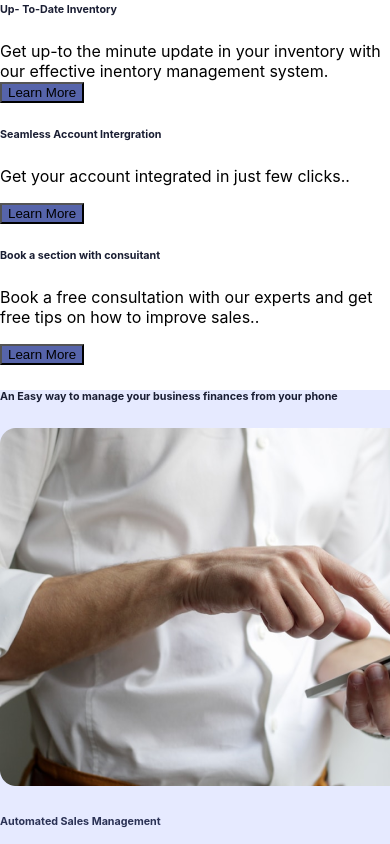
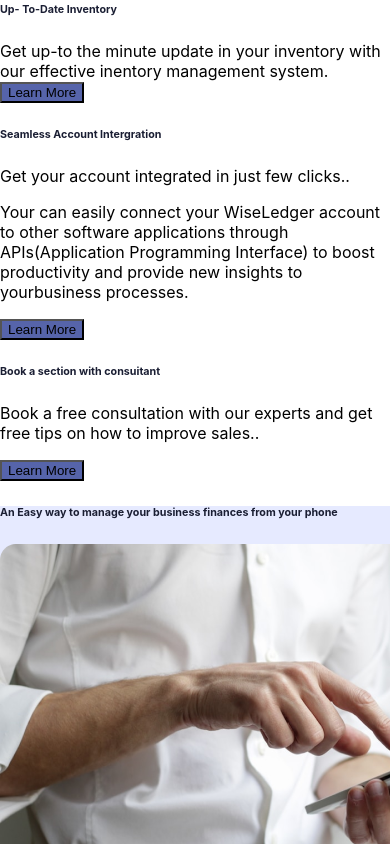
Before and after one commit to chepyego/Group-69, a React (Create React App) app: page / in a window 390 px wide. Shown: the part 1140-1984 px from the top of the page. Built offline with nearby package versions, Linux system fonts and the light colour scheme.

Commit message:
fix appstore and playstore button on mobile screen

```diff
--- a/src/components/AboutWiseLeger.jsx
+++ b/src/components/AboutWiseLeger.jsx
@@ -62,10 +62,12 @@ export default function AboutWiseLeger() {
 
               </p>
             </div>
-            <div className='hover:bg-gray-100 shadow-2xl bg-white rounded-2xl w-96 max-w-fit  h-64 mx-auto md:mb-28 mb-6'>
+            <div className='hover:bg-gray-100 shadow-2xl bg-white rounded-2xl w-96 max-w-fit max-h-fit h-64 mx-auto md:mb-28 mb-6'>
               <h6 className=' text-lg md:text-3xl font-semibold nav-text pt-6 md:pl-4 pl-10'>Seamless Account Intergration</h6>
               <p className=' m-4 justify-center align-center text-base font-normal text-blue-600/75 font-Inter'>Get your account integrated in just few clicks..</p>
-              <button className='ml-14 md:ml-4 nav-button rounded-lg text-white py-2.5 px-8'>Learn More</button>
+              <p className=' hidden truncate trial hover:text-clip'>Your can easily connect your WiseLedger account to other software applications through APIs(Application Programming Interface) to boost productivity and provide new insights to yourbusiness processes.</p>
+
+              <button className='ml-14 md:ml-4 nav-button rounded-lg text-white py-2.5 px-8 hover:visible'>Learn More</button>
             </div>
             <div className=' hover:bg-gray-100 shadow-2xl bg-white rounded-2xl w-96 max-w-fit h-64 mx-auto md:mb-28 mb-6'>
               <h6 className='text-lg md:text-3xl font-semibold nav-text pt-6 md:pl-4 pl-10'>Book a section with consuitant</h6>
--- a/src/components/Footer.jsx
+++ b/src/components/Footer.jsx
@@ -33,7 +33,7 @@ function Footer() {
 
             </div>
         </ul>
-        <div className='flex justify-center align-top md:pb-28 pb-96  mt-8 ml-20'>
+        <div className=' flex-1 flex justify-center align-top md:pb-28 pb-20  mt-8 md:ml-20 ml-0'>
           <MobilePlaystore/>
 
         </div>
--- a/src/components/MobilePlaystore.jsx
+++ b/src/components/MobilePlaystore.jsx
@@ -7,12 +7,12 @@ export default function MobilePlaystore() {
   return (
     <div>
 
-        <button className='bg-black px-5 py-2 rounded-lg text-white  relative  mr-8'>
+        <button className='bg-black px-5 py-2 rounded-lg text-white  relative  mr-8 hover:bg-gray-700'>
           <span className='absolute left-0 bottom-2 text-4xl'>{<AiFillApple/>}</span><span className='text-sm'>Download on app</span><br/>
           App store
 
         </button>
-        <button className='bg-black px-5 py-2 rounded-lg text-white relative ml-2'>
+        <button className='bg-black px-6 py-2 rounded-lg text-white relative ml-2 hover:bg-gray-700'>
         <span className='absolute left-0.5 bottom-5'>{<FaGooglePlay/>}</span><span className='text-sm'>GET IT ON</span><br/>
          Google play
         </button>
```
